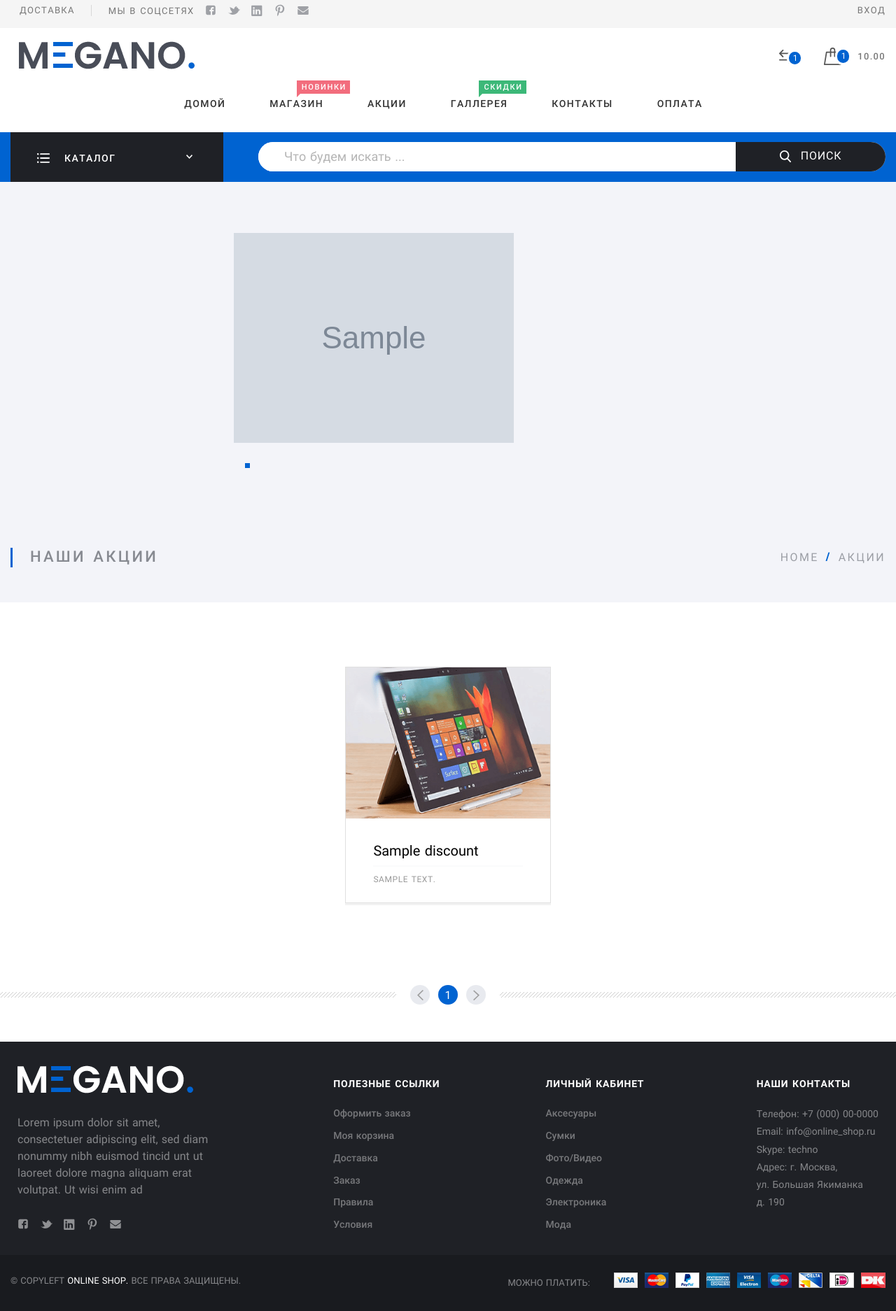
After one commit to chegodaevvl/online_shop, a Django app: template online_shop/templates/discounts.html in a window 1280 px wide. The commit adds this page. Shown: the whole page at 70% size. Run offline with Django 3.2, Linux system fonts and the light colour scheme; the template is opened without the code that fills it: most values are stand-ins (such as "Sample title", 1, 10 or a date in 2020); grey boxes marked "Sample" are stand-in pictures.

Commit message:
Implemented discounts list view

```diff
--- a/online_shop/online_shop/urls.py
+++ b/online_shop/online_shop/urls.py
@@ -17,11 +17,12 @@ from django.contrib import admin
 from django.urls import path, include
 from django.conf.urls.static import static
 from django.conf import settings
-from .views import MainView
+from .views import MainView, DiscountsListView
 
 urlpatterns = [
     path('admin/', admin.site.urls),
     path('', MainView.as_view(), name='main'),
+    path('discounts/', DiscountsListView.as_view(), name='discounts'),
     path('users/', include('app_users.urls')),
     path('goods/', include('app_goods.urls')),
     path('categories/', include('app_categories.urls')),
--- a/online_shop/templates/app_goods/goods_card.html
+++ b/online_shop/templates/app_goods/goods_card.html
@@ -44,6 +44,8 @@
     </div>
   </div>
   {% if item.discount %}
-    <div class="Card-sale">-{{ item.discount }}%</div>
+      <div class="Card-sale">
+          -{{ item.discount }}%
+      </div>
   {% endif %}
 </div>
--- /dev/null
+++ b/online_shop/templates/discounts.html
@@ -0,0 +1,99 @@
+{% extends 'base.html' %}
+{% load static %}
+{% load humanize %}
+{% load l10n %}
+{% block content %}
+    <div class="Middle Middle_top">
+    <div class="Middle-top">
+      <div class="wrap">
+        <div class="Middle-header">
+          <h1 class="Middle-title">
+            Наши акции
+          </h1>
+          <ul class="breadcrumbs Middle-breadcrumbs">
+            <li class="breadcrumbs-item">
+              <a href="{% url 'main' %}">home</a>
+            </li>
+            <li class="breadcrumbs-item breadcrumbs-item_current">
+              <span>Акции</span>
+            </li>
+          </ul>
+        </div>
+      </div>
+    </div>
+    <div class="Section">
+      <div class="wrap">
+        {% if discounts %}
+        <div class="Cards Cards_blog">
+          {% for discount in discounts %}
+            <div class="Card">
+              <a class="Card-picture" href="{{ discount.id }}">
+                <img src="{% static 'assets/img/content/sale/product.png' %}" alt="product.png"/>
+              </a>
+              {% if discount.startdate %}
+                <div class="Card-date">
+                  <strong class="Card-date-number">
+                  {{ discount.start_day }}
+                </strong>
+                  <span class="Card-date-month">
+                  {{ discount.start_month }}
+                </span>
+                </div>
+              {% endif %}
+              {% if discount.stopdate %}
+                <div class="Card-date Card-date_to">
+                  <strong class="Card-date-number">
+                    {{ discount.stop_day }}
+                  </strong>
+                  <span class="Card-date-month">
+                    {{ discount.stop_month }}
+                  </span>
+                </div>
+              {% endif %}
+              <div class="Card-content">
+                <strong class="Card-title">
+                  <a href="{{ discount.id }}">
+                    {{ discount.name }}
+                  </a>
+                </strong>
+                <div class="Card-description">
+                  {{ discount.description }}
+                </div>
+              </div>
+            </div>
+          {% endfor %}
+        </div>
+        {% else %}
+          <p>Действующих акций нет</p>
+        {% endif %}
+      </div>
+    </div>
+  </div>
+  <div class="Pagination">
+    <div class="Pagination-ins">
+      {% if page_obj.has_previous %}
+        <a class="Pagination-element Pagination-element_prev" href="?page={{ page_obj.previous_page_number }}">
+      {% else %}
+        <a class="Pagination-element Pagination-element_prev" href="#">
+      {% endif %}
+        <img src="{% static 'assets/img/icons/prevPagination.svg' %}" alt="prevPagination.svg"/>
+      </a>
+      {% for page in paginator.page_range %}
+        {% if page_obj.number == page %}
+          <a class="Pagination-element Pagination-element_current" href="?page={{ page }}">
+        {% else %}
+          <a class="Pagination-element" href="?page={{ page }}">
+        {% endif %}
+            <span class="Pagination-text">{{ page }}</span>
+          </a>
+      {% endfor %}
+      {% if page_obj.has_next %}
+        <a class="Pagination-element Pagination-element_prev" href="?page={{ page_obj.next_page_number }}">
+      {% else %}
+        <a class="Pagination-element Pagination-element_prev" href="#">
+      {% endif %}
+        <img src="{% static 'assets/img/icons/nextPagination.svg' %}" alt="nextPagination.svg"/>
+      </a>
+    </div>
+  </div>
+{% endblock %}
--- a/online_shop/templates/header.html
+++ b/online_shop/templates/header.html
@@ -76,7 +76,7 @@
               <a class="menu-link" href="shop.html">Магазин</a>
             </li>
             <li class="menu-item">
-              <a class="menu-link" href="sale.html">Блог</a>
+              <a class="menu-link" href="discounts">Акции</a>
             </li>
             <li class="menu-item">
               <span class="menu-label menu-label_success">Скидки</span>
```
Also changed, not shown: online_shop/app_orders/models.py (+26 -0 lines), online_shop/online_shop/views.py (+20 -1 lines), online_shop/templates/app_shops/sales.html (deleted, +0 -52 lines), online_shop/templates/app_shops/shop_detailed.html (deleted, +0 -152 lines).
